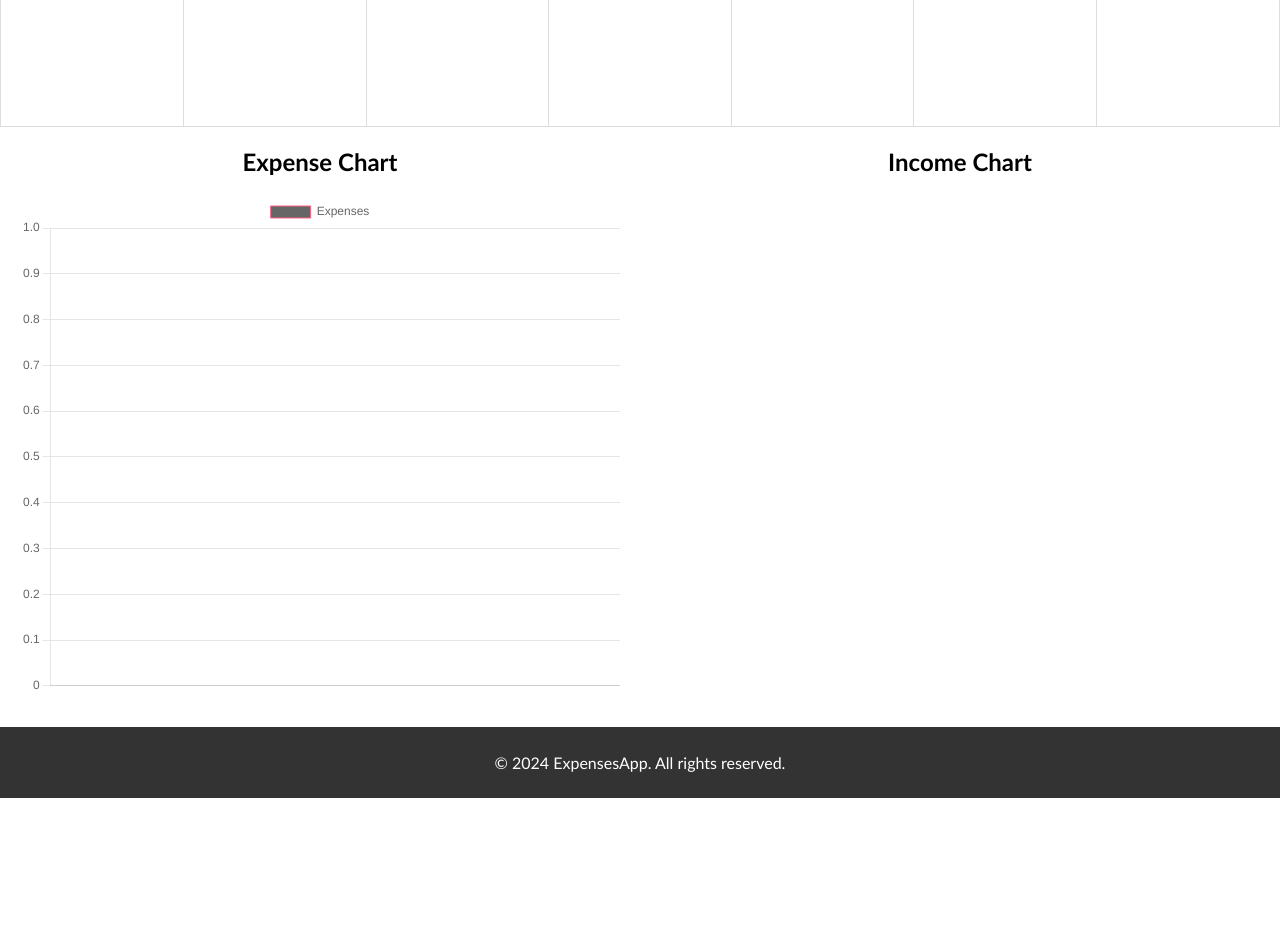
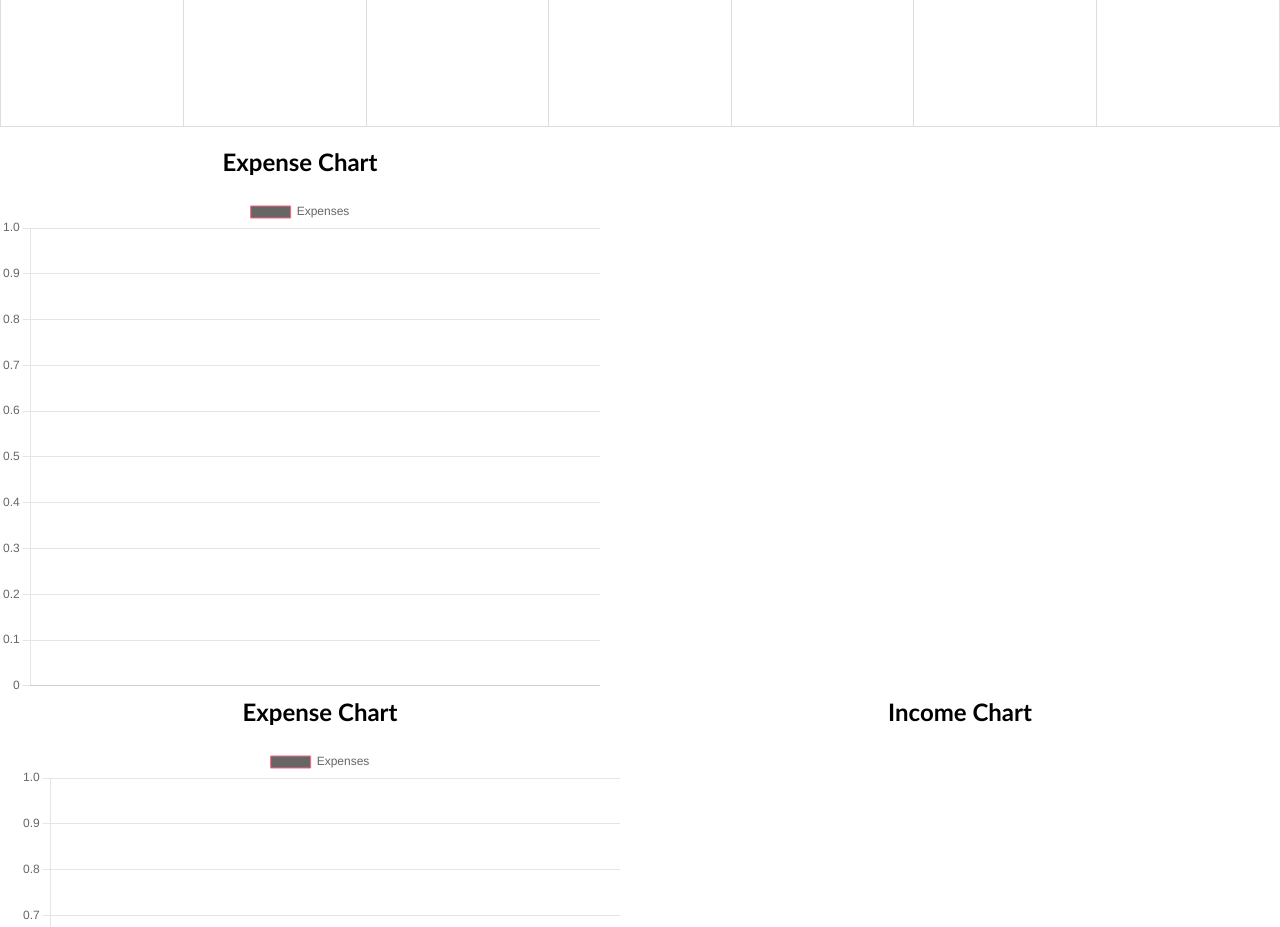
Before and after one commit to KRYgroup/ExpensesApp, a React (Create React App) app in the folder appli/: page /dashboard in a window 1280 px wide. Shown: the part 1380-2307 px from the top of the page. Before the commit the page ends 2178 px from the top, so only its background shows below. Built offline with nearby package versions, Linux system fonts and the light colour scheme; no server answers.

Commit message:
Update Calendar.js

```diff
--- a/appli/src/components/Calendar.js
+++ b/appli/src/components/Calendar.js
@@ -8,6 +8,7 @@ import CurrencyExchangeRate from "./CurrencyExchangeRate";
 import styled from "styled-components";
 import backgroundImage1 from "../images/wood2.png";
 import backgroundImage2 from "../images/wood3.png";
+import ExpenseChart from './ExpenseChart';
 
 const FullCalendarStyles = styled.div`
   .fc-today-button {
@@ -277,6 +278,7 @@ const Calendar = () => {
           </Modal>
         )}
       </div>
+      <ExpenseChart expenses={transactions} />
     </FullCalendarStyles>
   );
 };
```
